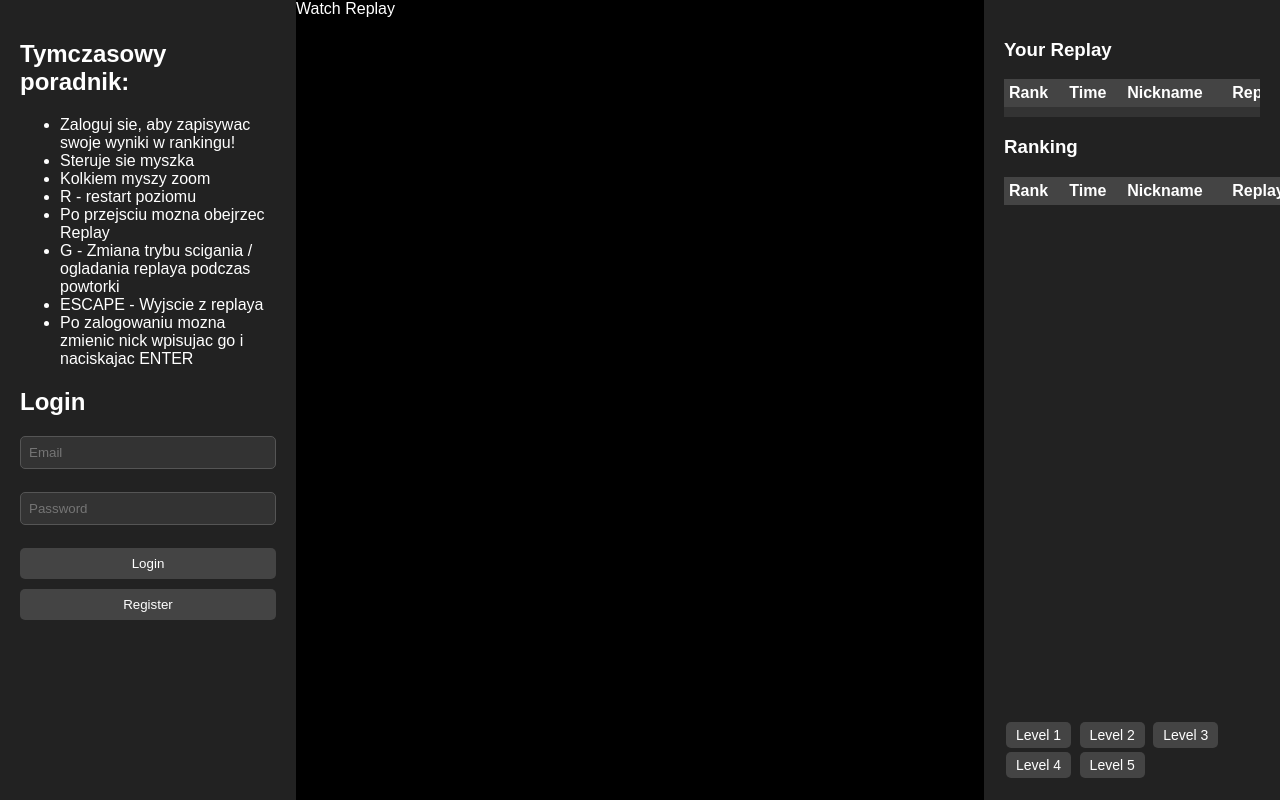
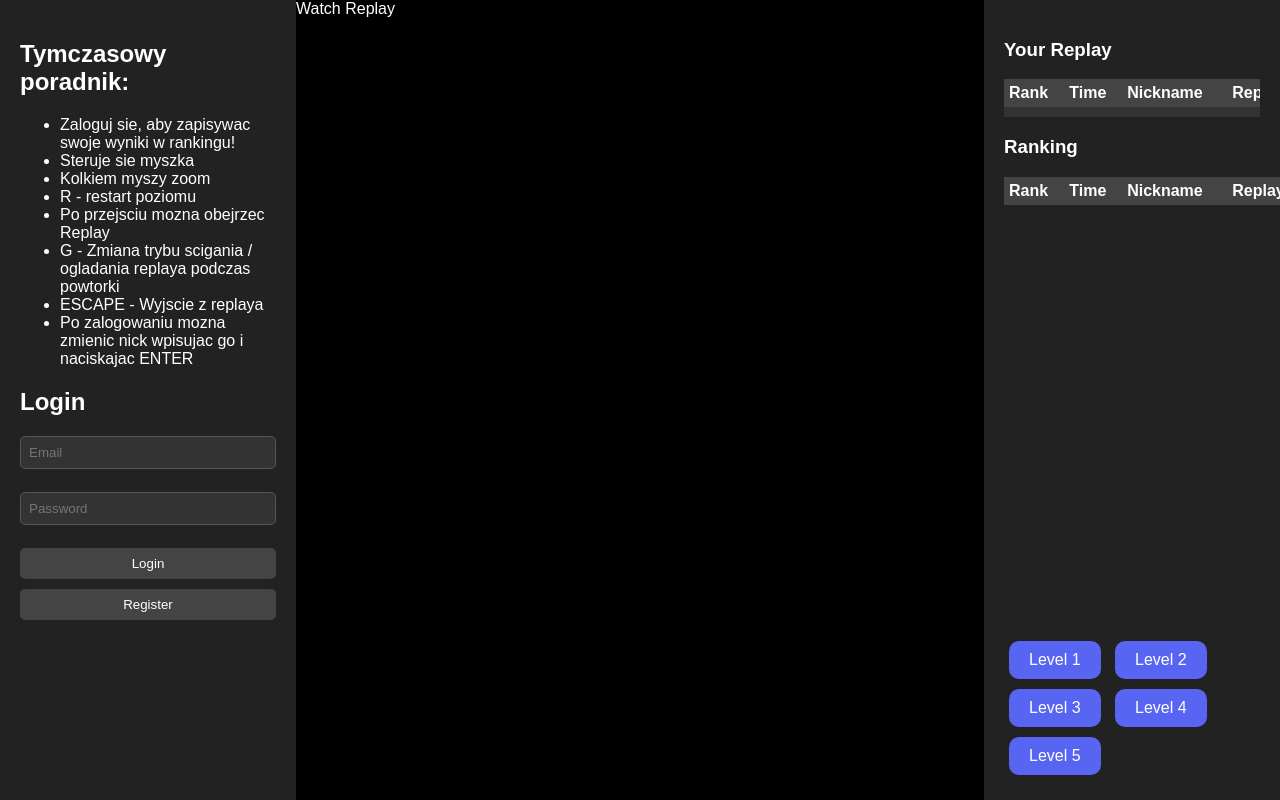
Before and after one commit to DjFrytek/OrbWeaver, a plain HTML site: page oldindex.html in a window 1280 px wide. Shown: the top 800 px of the page. Drawn offline with nearby package versions, Linux system fonts and the light colour scheme.

Commit message:
Updated level button style

```diff
--- a/style.css
+++ b/style.css
@@ -350,18 +350,19 @@ canvas.blurred {
 }
 
 .level-buttons button {
-    background-color: #444;
+    background-color: #5865F2; /* Discord blurple */
     color: white;
-    padding: 5px 10px;
+    padding: 10px 20px; /* Increased padding */
     border: none;
-    border-radius: 5px;
+    border-radius: 10px; /* More rounded corners */
     cursor: pointer;
-    font-size: 14px;
-    margin: 2px;
+    font-size: 16px; /* Increased font size */
+    margin: 5px; /* Increased margin */
     width: auto;
     display: inline-block;
+    transition: background-color 0.3s ease; /* Smooth transition */
 }
 
 .level-buttons button:hover {
-    background-color: #666;
+    background-color: #42459B; /* Darker blurple on hover */
 }
```
